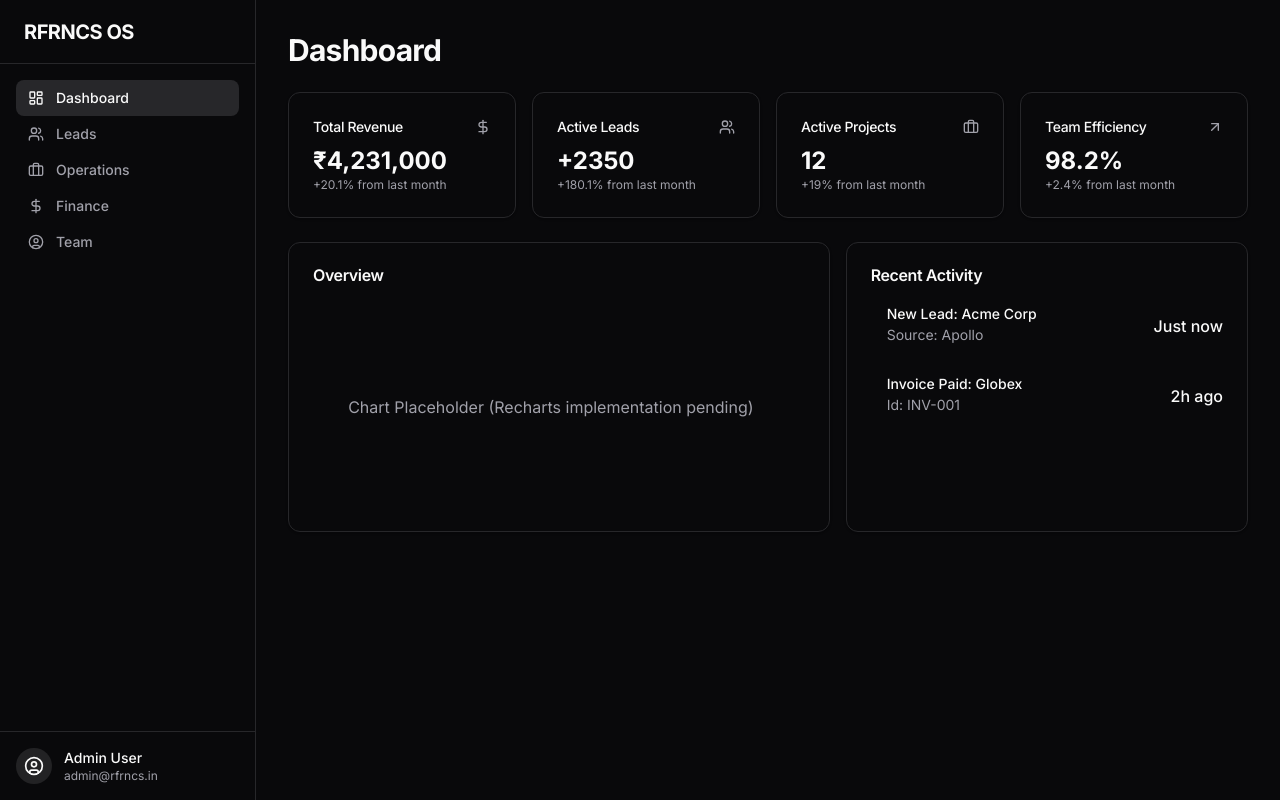
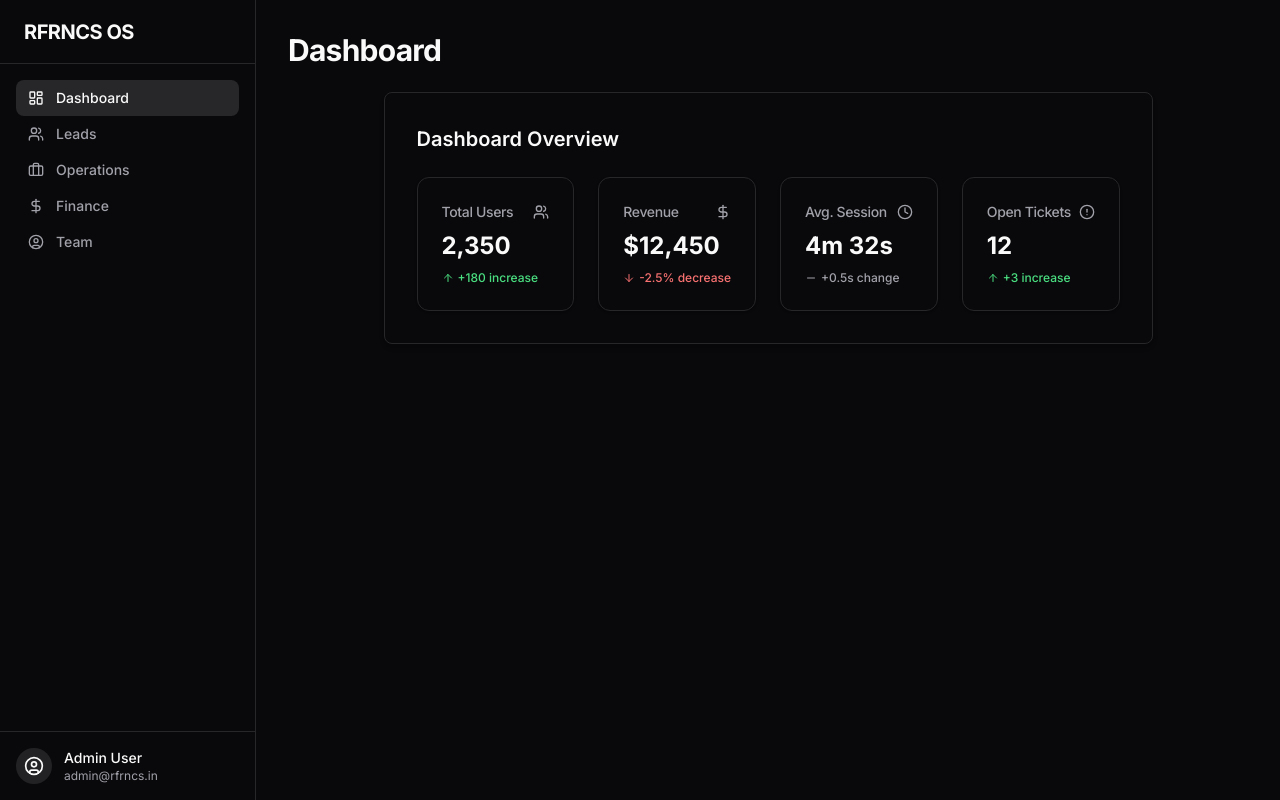
Before and after one commit to vihaankulkarni29/crm-builder, a Next.js app: page / in a window 1280 px wide. Built offline with nearby package versions, Linux system fonts and the light colour scheme.

Commit message:
Add animated dashboard metrics from 21st.dev with framer-motion

```diff
--- a/package.json
+++ b/package.json
@@ -19,6 +19,7 @@
     "@radix-ui/react-tooltip": "^1.2.8",
     "class-variance-authority": "^0.7.1",
     "clsx": "^2.1.1",
+    "framer-motion": "^12.34.0",
     "lucide-react": "^0.564.0",
     "next": "16.1.6",
     "react": "19.2.3",
--- a/src/app/page.tsx
+++ b/src/app/page.tsx
@@ -1,89 +1,12 @@
-import { Card, CardContent, CardHeader, CardTitle } from "@/components/ui/card"
-import { Users, DollarSign, Briefcase, ArrowUpRight } from "lucide-react"
+import ExampleUsage from "@/components/ui/dashboard-overview";
 
 export default function Dashboard() {
     return (
         <div className="flex flex-col gap-6">
             <h1 className="text-3xl font-bold tracking-tight">Dashboard</h1>
 
-            <div className="grid gap-4 md:grid-cols-2 lg:grid-cols-4">
-                <Card>
-                    <CardHeader className="flex flex-row items-center justify-between space-y-0 pb-2">
-                        <CardTitle className="text-sm font-medium">Total Revenue</CardTitle>
-                        <DollarSign className="h-4 w-4 text-muted-foreground" />
-                    </CardHeader>
-                    <CardContent>
-                        <div className="text-2xl font-bold">₹4,231,000</div>
-                        <p className="text-xs text-muted-foreground">+20.1% from last month</p>
-                    </CardContent>
-                </Card>
-                <Card>
-                    <CardHeader className="flex flex-row items-center justify-between space-y-0 pb-2">
-                        <CardTitle className="text-sm font-medium">Active Leads</CardTitle>
-                        <Users className="h-4 w-4 text-muted-foreground" />
-                    </CardHeader>
-                    <CardContent>
-                        <div className="text-2xl font-bold">+2350</div>
-                        <p className="text-xs text-muted-foreground">+180.1% from last month</p>
-                    </CardContent>
-                </Card>
-                <Card>
-                    <CardHeader className="flex flex-row items-center justify-between space-y-0 pb-2">
-                        <CardTitle className="text-sm font-medium">Active Projects</CardTitle>
-                        <Briefcase className="h-4 w-4 text-muted-foreground" />
-                    </CardHeader>
-                    <CardContent>
-                        <div className="text-2xl font-bold">12</div>
-                        <p className="text-xs text-muted-foreground">+19% from last month</p>
-                    </CardContent>
-                </Card>
-                <Card>
-                    <CardHeader className="flex flex-row items-center justify-between space-y-0 pb-2">
-                        <CardTitle className="text-sm font-medium">Team Efficiency</CardTitle>
-                        <ArrowUpRight className="h-4 w-4 text-muted-foreground" />
-                    </CardHeader>
-                    <CardContent>
-                        <div className="text-2xl font-bold">98.2%</div>
-                        <p className="text-xs text-muted-foreground">+2.4% from last month</p>
-                    </CardContent>
-                </Card>
-            </div>
-
-            <div className="grid gap-4 md:grid-cols-2 lg:grid-cols-7">
-                <Card className="col-span-4">
-                    <CardHeader>
-                        <CardTitle>Overview</CardTitle>
-                    </CardHeader>
-                    <CardContent className="pl-2">
-                        <div className="h-[200px] flex items-center justify-center text-muted-foreground">
-                            Chart Placeholder (Recharts implementation pending)
-                        </div>
-                    </CardContent>
-                </Card>
-                <Card className="col-span-3">
-                    <CardHeader>
-                        <CardTitle>Recent Activity</CardTitle>
-                    </CardHeader>
-                    <CardContent>
-                        <div className="space-y-8">
-                            <div className="flex items-center">
-                                <div className="ml-4 space-y-1">
-                                    <p className="text-sm font-medium leading-none">New Lead: Acme Corp</p>
-                                    <p className="text-sm text-muted-foreground">Source: Apollo</p>
-                                </div>
-                                <div className="ml-auto font-medium">Just now</div>
-                            </div>
-                            <div className="flex items-center">
-                                <div className="ml-4 space-y-1">
-                                    <p className="text-sm font-medium leading-none">Invoice Paid: Globex</p>
-                                    <p className="text-sm text-muted-foreground">Id: INV-001</p>
-                                </div>
-                                <div className="ml-auto font-medium">2h ago</div>
-                            </div>
-                        </div>
-                    </CardContent>
-                </Card>
-            </div>
+            {/* New animated dashboard metrics from 21st.dev */}
+            <ExampleUsage />
         </div>
     )
 }
--- /dev/null
+++ b/src/components/ui/dashboard-overview.tsx
@@ -0,0 +1,124 @@
+"use client"
+
+import React from 'react';
+import { motion } from 'framer-motion';
+import { cn } from "@/lib/utils";
+import { Card, CardContent, CardHeader, CardTitle } from "@/components/ui/card";
+import { ArrowDown, ArrowUp, Minus, Users, DollarSign, Clock, AlertCircle } from 'lucide-react';
+
+// Define the icon type. Using React.ElementType for flexibility.
+type IconType = React.ElementType | React.FunctionComponent<React.SVGProps<SVGSVGElement>>;
+
+// Define trend types
+export type TrendType = 'up' | 'down' | 'neutral';
+
+// --- 📦 API (Props) Definition ---
+export interface DashboardMetricCardProps {
+    /** The main value of the metric (e.g., "1,234", "$5.6M", "92%"). */
+    value: string;
+    /** The descriptive title of the metric (e.g., "Total Users", "Revenue"). */
+    title: string;
+    /** Optional icon to display in the card header. */
+    icon?: IconType;
+    /** The percentage or absolute change for the trend (e.g., "2.5%"). */
+    trendChange?: string;
+    /** The direction of the trend ('up', 'down', 'neutral'). */
+    trendType?: TrendType;
+    /** Optional class name for the card container. */
+    className?: string;
+}
+
+/**
+ * A professional, animated metric card for admin dashboards.
+ * Displays a key value, title, icon, and trend indicator with Framer Motion hover effects.
+ */
+const DashboardMetricCard: React.FC<DashboardMetricCardProps> = ({
+    value,
+    title,
+    icon: IconComponent,
+    trendChange,
+    trendType = 'neutral',
+    className,
+}) => {
+    // Determine trend icon and color
+    const TrendIcon = trendType === 'up' ? ArrowUp : trendType === 'down' ? ArrowDown : Minus;
+    const trendColorClass =
+        trendType === 'up'
+            ? "text-green-600 dark:text-green-400"
+            : trendType === 'down'
+                ? "text-red-600 dark:text-red-400"
+                : "text-muted-foreground";
+
+    return (
+        <motion.div
+            whileHover={{ y: -4, boxShadow: "0 10px 15px -3px rgb(0 0 0 / 0.1), 0 4px 6px -4px rgb(0 0 0 / 0.1)" }}
+            transition={{ type: "spring", stiffness: 400, damping: 20 }}
+            className={cn(
+                "cursor-pointer rounded-lg",
+                className
+            )}
+        >
+            <Card className="h-full transition-colors duration-200">
+                <CardHeader className="flex flex-row items-center justify-between space-y-0 pb-2">
+                    <CardTitle className="text-sm font-medium text-muted-foreground">
+                        {title}
+                    </CardTitle>
+                    {IconComponent && (
+                        <IconComponent className="h-4 w-4 text-muted-foreground" aria-hidden="true" />
+                    )}
+                </CardHeader>
+                <CardContent>
+                    <div className="text-2xl font-bold text-foreground mb-2">{value}</div>
+                    {trendChange && (
+                        <p className={cn("flex items-center text-xs font-medium", trendColorClass)}>
+                            <TrendIcon className="h-3 w-3 mr-1" aria-hidden="true" />
+                            {trendChange} {trendType === 'up' ? "increase" : trendType === 'down' ? "decrease" : "change"}
+                        </p>
+                    )}
+                </CardContent>
+            </Card>
+        </motion.div>
+    );
+};
+
+const ExampleUsage = () => {
+    return (
+        <div className="p-8 bg-background border rounded-lg max-w-7xl mx-auto shadow-md">
+            <h3 className="text-xl font-semibold text-foreground mb-6">Dashboard Overview</h3>
+
+            <div className="grid gap-6 sm:grid-cols-2 lg:grid-cols-4">
+                <DashboardMetricCard
+                    title="Total Users"
+                    value="2,350"
+                    icon={Users}
+                    trendChange="+180"
+                    trendType="up"
+                />
+                <DashboardMetricCard
+                    title="Revenue"
+                    value="$12,450"
+                    icon={DollarSign}
+                    trendChange="-2.5%"
+                    trendType="down"
+                />
+                <DashboardMetricCard
+                    title="Avg. Session"
+                    value="4m 32s"
+                    icon={Clock}
+                    trendChange="+0.5s"
+                    trendType="neutral"
+                />
+                <DashboardMetricCard
+                    title="Open Tickets"
+                    value="12"
+                    icon={AlertCircle}
+                    trendChange="+3"
+                    trendType="up"
+                    className="lg:col-span-1"
+                />
+            </div>
+        </div>
+    );
+};
+
+export default ExampleUsage;
```
Also changed, not shown: 1 other file (tests, documents, lock files or other folders).
